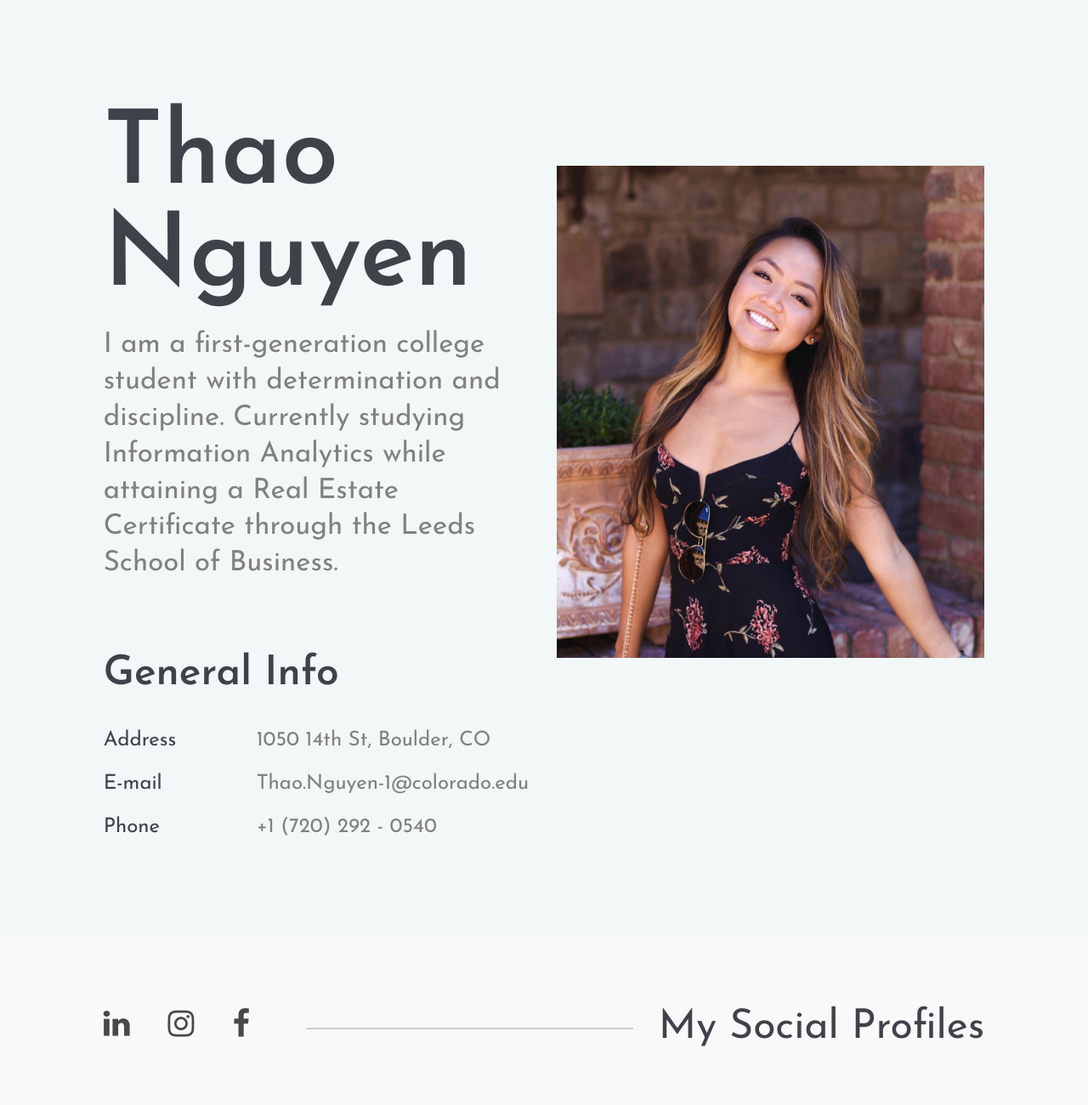
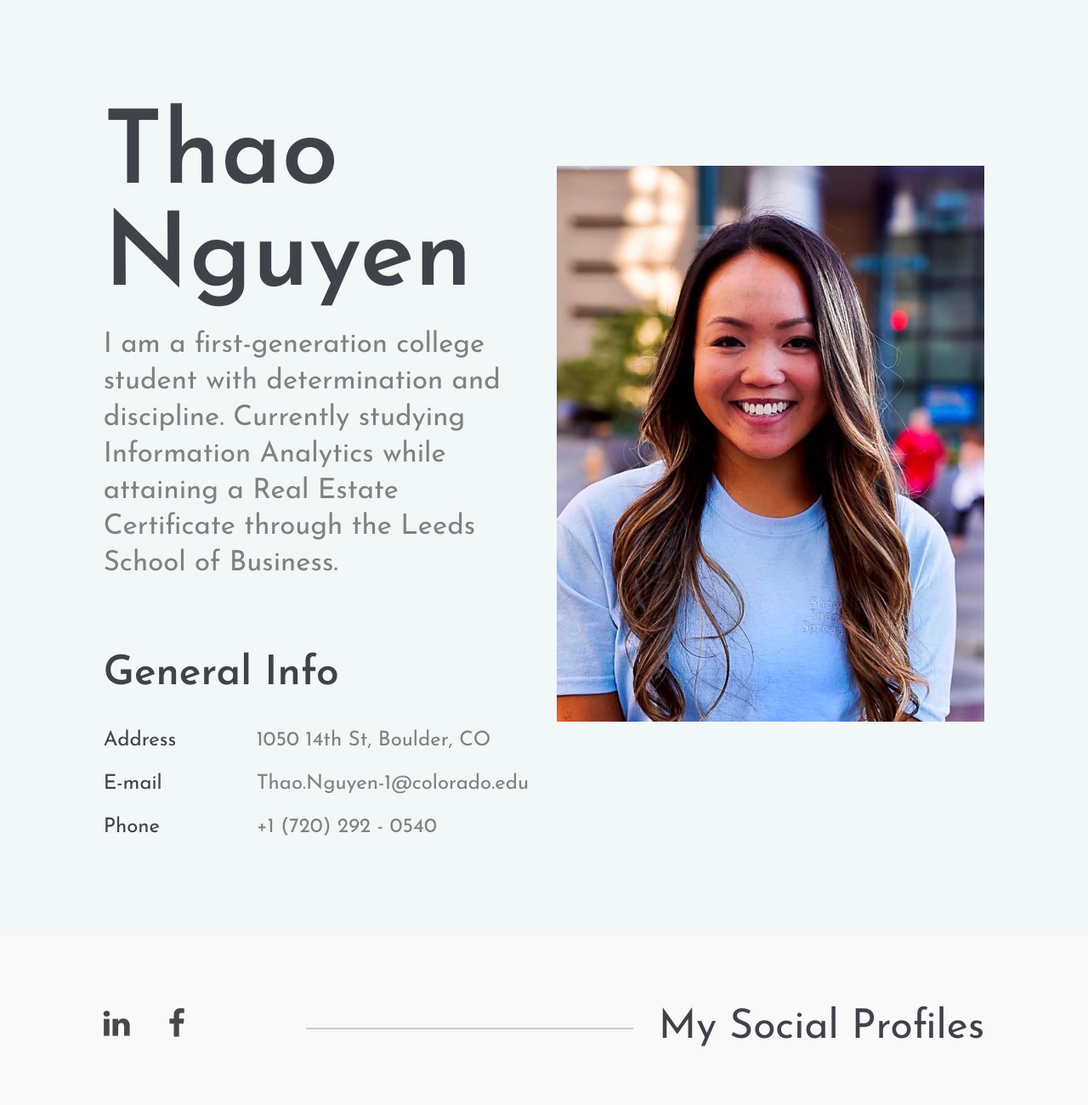
Before and after one commit to thaotnguyen63/thaotnguyen63.github.io, a plain HTML site: page index.html in a window 1280 px wide. Shown: the top 1300 px of the page at 85% size. Drawn offline with Linux system fonts and the light colour scheme.

Commit message:
Update index.html

```diff
--- a/index.html
+++ b/index.html
@@ -58,7 +58,7 @@
 						</div>
 						<div class="col-lg-6">
 							<figure class="hero-image">
-								<img src="img/selfie.jpg" alt="5">
+								<img src="REpic.jpg" alt="5">
 							</figure>
 						</div>
 					</div>
@@ -75,8 +75,8 @@
 				<div class="col-xl-10 offset-xl-1">
 					<div class="social-link-warp">
 						<div class="social-links">
-							<a href="www.linkedin.com/in/thaonguyen1299/"><i class="fa fa-linkedin"></i></a>
-							<a href="www.instagram.com/thao_12"><i class="fa fa-instagram"></i></a>
+							<a href="https://www.linkedin.com/in/thaonguyen1299/"><i class="fa fa-linkedin"></i></a>
+
 							<a href="https://www.facebook.com/profile.php?id=100001062500234"><i class="fa fa-facebook"></i></a>
 						</div>
 						<h2 class="hidden-md hidden-sm">My Social Profiles</h2>
```
